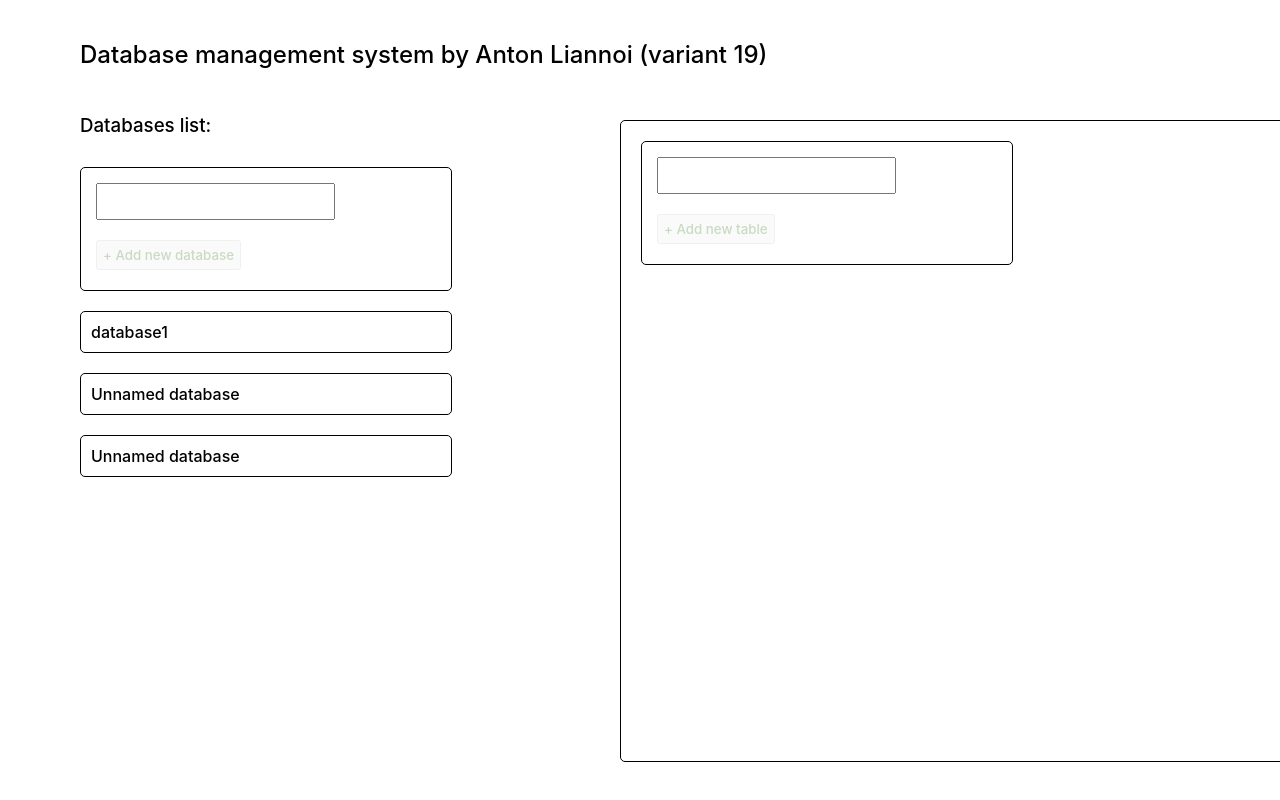
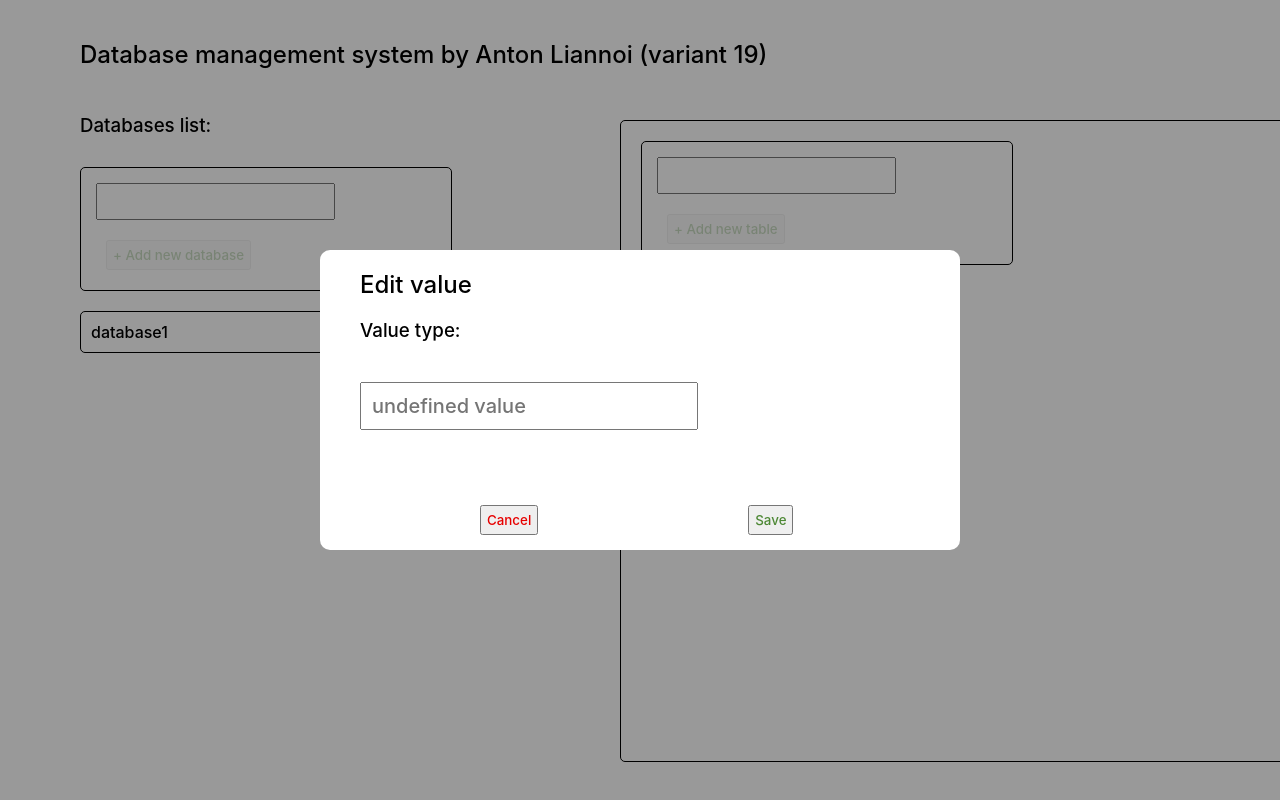
Before and after one commit to antliann/databases-ms, a React (Create React App) app: page / in a window 1280 px wide. Shown: the top 800 px of the page. Built offline with nearby package versions, Linux system fonts and the light colour scheme.

Commit message:
add rows and cols

```diff
--- a/src/App.jsx
+++ b/src/App.jsx
@@ -29,7 +29,7 @@ const App = () => {
           </button>
         </div>
       </div>
-      {databases.map((db, index) => (
+      {databases?.map((db, index) => (
         <div key={`db-${index}-${db.name}`} onClick={chooseDb(index)}
              className={"database" + (dbIndex === index ? " bold" : "")}>{db.name || 'Unnamed database'}</div>
       ))}
--- a/src/DATABASES.json
+++ b/src/DATABASES.json
@@ -1,31 +1,39 @@
 [
   {
+    "id": "1",
     "name": "database1",
     "tables": [
       {
+        "id": "1-1",
         "name": "table1",
         "columns": [
           {
+            "id": "1-1-1",
             "name": "integer",
             "type": "integer"
           },
           {
+            "id": "1-1-2",
             "name": "real",
             "type": "real"
           },
           {
+            "id": "1-1-3",
             "name": "char",
             "type": "char"
           },
           {
+            "id": "1-1-4",
             "name": "string",
             "type": "string"
           },
           {
+            "id": "1-1-5",
             "name": "textfile",
             "type": "textfile"
           },
           {
+            "id": "1-1-6",
             "name": "intInterval",
             "type": "intInterval"
           }
@@ -33,56 +41,62 @@
         "rows": [
           [
             {
-              "value": 1
+              "id": "1-1-1-1",
+              "value": "1"
             },
             {
-              "value": 2.44447
+              "id": "1-1-2-1",
+              "value": "2.44447"
             },
             {
+              "id": "1-1-3-1",
               "value": "a"
             },
             {
+              "id": "1-1-4-1",
               "value": "anton"
             },
             {
+              "id": "1-1-5-1",
               "filename": "text.txt",
               "data": "Hello dear Mr. Smith! @### 999)))))"
             },
             {
-              "minValue": 50,
-              "maxValue": 805
+              "id": "1-1-6-1",
+              "minValue": "50",
+              "maxValue": "805"
             }
           ],
           [
             {
-              "value": 2
+              "id": "1-1-2-1",
+              "value": "2"
             },
             {
-              "value": 9.94024092141
+              "id": "1-1-2-2",
+              "value": "9.94024092141"
             },
             {
+              "id": "1-1-2-3",
               "value": "y"
             },
             {
+              "id": "1-1-2-4",
               "value": "anaconda"
             },
             {
+              "id": "1-1-2-5",
               "filename": "program.py",
               "data": "print(\"Hello world!\")\nprint(\"123\")"
             },
             {
-              "minValue": -50,
-              "maxValue": 16
+              "id": "1-1-2-6",
+              "minValue": "-50",
+              "maxValue": "16"
             }
           ]
         ]
-      },
-      {
       }
     ]
-  },
-  {
-  },
-  {
   }
 ]
--- /dev/null
+++ b/src/classes/Database.js
@@ -0,0 +1,20 @@
+export class Database {
+  constructor(globalState, name) {
+    this.globalState = globalState;
+    this.name = name;
+  }
+
+  createDatabase() {
+    return [
+      {
+        name: this.name,
+        tables: []
+      },
+      ...this.globalState,
+    ];
+  }
+
+  createTable(dbIndex) {
+
+  }
+}
--- /dev/null
+++ b/src/classes/Table.js
@@ -0,0 +1,22 @@
+import { dataTypes } from './dataTypes';
+
+export class Table {
+  constructor(globalState, dbIndex, name) {
+    this.globalState = globalState;
+    this.dbIndex = dbIndex;
+    this.name = name;
+  }
+
+  createTable() {
+    const stateDeepCopy = JSON.parse(JSON.stringify(this.globalState));
+
+    stateDeepCopy[this.dbIndex].tables.push({ name: this.name, columns: [], rows: [] });
+
+    return stateDeepCopy;
+  }
+
+  validate(value) {
+    const regexToMatch = dataTypes.find((el) => el.type === this.type)?.regex;
+    return value.match(regexToMatch);
+  }
+}
--- /dev/null
+++ b/src/classes/dataTypes.js
@@ -0,0 +1,25 @@
+export const dataTypes = [
+  {
+    type: 'integer',
+    regex: /^-?\d+$/,
+  },
+  {
+    type: 'real',
+    regex: /^-?\d+\.\d+$/,
+  },
+  {
+    type: 'char',
+    regex: /^.$/,
+  },
+  {
+    type: 'string',
+    regex: /^.*$/,
+  },
+  {
+    type: 'textfile',
+  },
+  {
+    type: 'intInterval',
+    regex: /^\d+$/,
+  }
+];
--- /dev/null
+++ b/src/components/AddRowModal.jsx
@@ -0,0 +1,75 @@
+import React, { useCallback, useState } from 'react';
+import { dataTypes } from '../classes/dataTypes';
+import { useDispatch } from 'react-redux';
+
+export const AddRowModal = ({ type, isOpen, initVal, closeModal, cellId }) => {
+  const dispatch = useDispatch();
+
+  const [currentValue, setValue] = useState(initVal);
+  const [isError, setIsError] = useState(false);
+
+  const renderInputs = () => {
+    switch (type) {
+      case 'textfile':
+        return;
+      case 'intInterval':
+        return (
+          <input/>
+        );
+      default:
+        return (
+          <input
+            value={currentValue}
+            onChange={handleInputChange}
+            placeholder={`${type} value`}
+            className={isError ? 'error' : ''}
+          />
+        );
+    }
+  };
+
+  const saveValue = useCallback(() => {
+    switch (type) {
+      case 'textFile':
+        saveDataIntoCell({ filename: '', data: '' });
+        return;
+      case 'intInterval':
+        saveDataIntoCell({ minValue: '', maxValue: '' });
+        return;
+      default:
+        if (!isValid()) {
+          setIsError(true);
+          return;
+        }
+        saveDataIntoCell({ value: currentValue });
+    }
+  }, []);
+
+  if (!!isOpen) return null;
+
+  const handleInputChange = ({ target }) => {
+    setIsError(false);
+    setValue(target.value);
+  };
+
+  const saveDataIntoCell = (data) => {
+    dispatch({ type: 'SAVE_CELL', cellId, data });
+  };
+
+  const isValid = (value) => dataTypes.find((el) => el.type === type)?.regex.test(value);
+
+  return (
+    <div className="bg">
+      <div className="modal">
+        <h2>Edit value</h2>
+        <h3>Value type: {type}</h3>
+        {renderInputs()}
+        <div className="buttons">
+          <button className="cancel" onClick={closeModal}>Cancel</button>
+          <button className="new" onClick={saveValue} disabled={isError} style={{ opacity: isError ? 0.3 : 1 }}>Save
+          </button>
+        </div>
+      </div>
+    </div>
+  );
+};
--- a/src/components/DBTables.jsx
+++ b/src/components/DBTables.jsx
@@ -1,6 +1,7 @@
 import React, { useState } from 'react';
 import { useDispatch, useSelector } from 'react-redux';
 import { DataDisplayer } from './DataDisplayer';
+import { AddRowModal } from './AddRowModal';
 
 export const DBTables = ({ dbIndex }) => {
   const dispatch = useDispatch();
@@ -24,6 +25,8 @@ export const DBTables = ({ dbIndex }) => {
   };
 
   return (
+    <>
+      <AddRowModal/>
       <div className="tables">
         {isFileOpen && (
           <div className="file">
@@ -33,6 +36,15 @@ export const DBTables = ({ dbIndex }) => {
               <div><i>The file is empty</i></div>}
           </div>
         )}
+        <div className="database">
+          <input value={tableName} onChange={({ target }) => setTableName(target.value)}/>
+          <div style={{ margin: 5 }}>
+            <button disabled={!tableName} className="new" style={{ opacity: tableName ? 1 : 0.3 }}
+                    onClick={createTable}>
+              + Add new table
+            </button>
+          </div>
+        </div>
         {
           tables.map((table, index) => (
             <div key={`table-${table.name}-${index}`}>
@@ -44,6 +56,9 @@ export const DBTables = ({ dbIndex }) => {
                       <div className="bold">{colObj.name}</div>
                     </th>
                   ))}
+                  <th>
+                    <button className="new">Add column</button>
+                  </th>
                 </tr>
                 {
                   table.rows?.map((row) => (
@@ -58,18 +73,34 @@ export const DBTables = ({ dbIndex }) => {
                     </tr>
                   ))
                 }
+                {
+                  !table.rows?.length || (
+                    <tr>
+                      {table.columns?.map((colObj) => (
+                        <td key={`table-${table.name}-${index}-footer-${colObj.name}`}>
+                          <button>Add value</button>
+                        </td>
+                      ))}
+                      <td>
+                        <button className="new">Save row</button>
+                      </td>
+                    </tr>
+                  )
+                }
+                {
+                  !table.columns?.length || (
+                    <tr>
+                      <td colSpan={table.columns?.length}>
+                        <button className="new">Add row</button>
+                      </td>
+                    </tr>
+                  )
+                }
               </table>
             </div>
           ))
         }
-      <div className="database">
-        <input value={tableName} onChange={({ target }) => setTableName(target.value)}/>
-        <div style={{ margin: 5 }}>
-          <button disabled={!tableName} className="new" style={{ opacity: tableName ? 1 : 0.3 }} onClick={createTable}>
-            + Add new table
-          </button>
       </div>
-      </div>
-    </div>
+    </>
   );
 };
--- a/src/index.css
+++ b/src/index.css
@@ -24,7 +24,13 @@ code {
 .new {
   color: #4d8835;
   padding: 5px;
-  margin: 10px 0 5px;
+  margin: 10px 10px 5px;
+}
+
+.cancel {
+  color: #e70000;
+  padding: 5px;
+  margin: 10px 10px 5px;
 }
 
 .tables {
@@ -49,6 +55,7 @@ table {
 
 th, td {
   border: solid 1px black;
+  text-align: center;
 }
 
 .file {
@@ -61,6 +68,7 @@ th, td {
   border: 100px solid rgba(0, 0, 0, 0.5);
   background-clip: padding-box;
   background-color: white;
+  z-index: 2;
 }
 
 pre {
@@ -76,3 +84,49 @@ input {
   padding: 8px;
   font-size: 14px;
 }
+
+.bg {
+  position: absolute;
+  top: -20px;
+  bottom: -20px;
+  left: -20px;
+  right: -20px;
+  z-index: 10;
+  background-color: rgba(0, 0, 0, 0.4);
+  display: flex;
+  align-items: center;
+  justify-content: center;
+}
+
+.modal {
+  background-color: white;
+  border-radius: 10px;
+  padding: 0 20px;
+  height: 300px;
+  width: 600px;
+  position: relative;
+  align-items: center;
+}
+
+.buttons {
+  position: absolute;
+  bottom: -10px;
+  margin-left: 130px;
+  width: 600px;
+}
+
+.buttons > * {
+  margin-right: 200px;
+}
+
+.modal input {
+  margin: 20px;
+  padding: 10px;
+  font-size: 20px;
+  outline: none;
+}
+
+.error {
+  border: 2px solid red;
+  border-radius: 3px;
+}
--- a/src/store/reducers.js
+++ b/src/store/reducers.js
@@ -1,21 +1,19 @@
 import initialState from '../DATABASES.json';
+import { Database } from '../classes/Database';
+import { Table } from '../classes/Table';
 
 export const rootReducer = (state = initialState, action) => {
   switch (action.type) {
     case 'CREATE_DB':
-      return [
-        {
-          name: action.name,
-          tables: []
-        },
-        ...state
-      ];
+      const db = new Database(state, action.name);
+      const newState = db.createDatabase();
+
+      return newState;
     case 'CREATE_TABLE':
-      const stateDeepCopy = JSON.parse(JSON.stringify(state));
-
-      stateDeepCopy[action.dbIndex].tables.push({ name: action.name, columns: [], rows: [] });
-
-      return stateDeepCopy;
+      const table = new Table(state, action.dbIndex, action.name);
+      return table.createTable();
+    case 'SAVE_CELL':
+      const { cellId } = action;
     default:
       return state;
   }
```
Also changed, not shown: package.json (+5 -2 lines), .eslintrc.js, 2 other files (tests, documents, lock files or other folders). Lines whose indentation alone changed are shown as unchanged.
